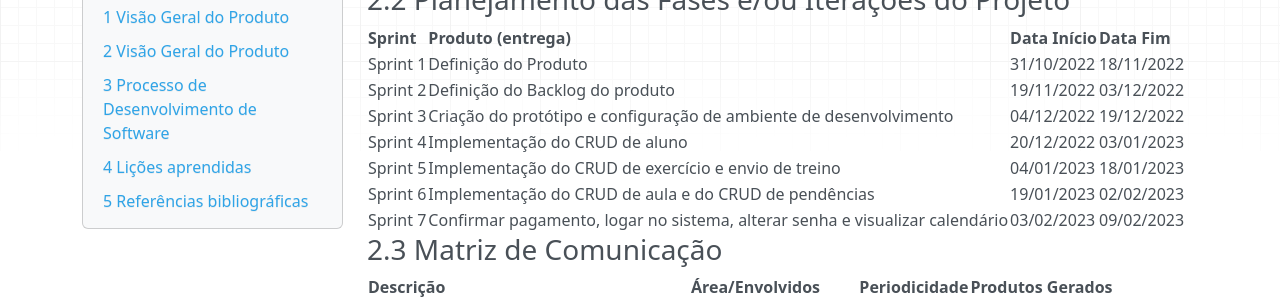
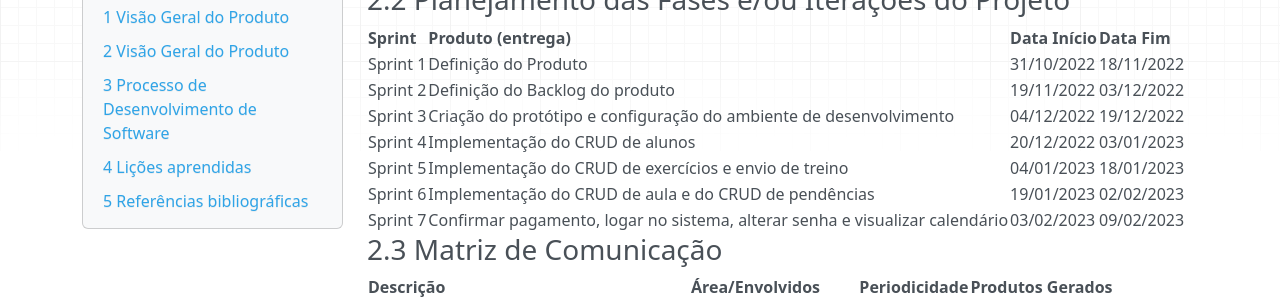
Before and after one commit to mdsreq-fga-unb/2022.2-Strix, an MkDocs documentation site: the page built from documentation/docs/visao_do_produto.md, in a window 1280 px wide and 900 px high, scrolled down 1310 px. Shown: the part 155-455 px from the top of the window. Built offline with MkDocs 1.6.1, drawn with Linux system fonts in a browser that asks for light colours; nearby versions of some CDN libraries.

Commit message:
Pequenas correções

```diff
--- a/documentation/docs/visao_do_produto.md
+++ b/documentation/docs/visao_do_produto.md
@@ -48,9 +48,9 @@ Javascript, React, Node.js
 | ---- | ---- | ---- | ---- |
 | Sprint 1 | Definição do Produto | 31/10/2022 | 18/11/2022 |
 | Sprint 2 | Definição do Backlog do produto  | 19/11/2022 | 03/12/2022 |
-| Sprint 3 | Criação do protótipo e configuração de ambiente de desenvolvimento | 04/12/2022 | 19/12/2022 |
-| Sprint 4 | Implementação do CRUD de aluno | 20/12/2022 | 03/01/2023 |
-| Sprint 5 | Implementação do CRUD de exercício e envio de treino | 04/01/2023 | 18/01/2023 |
+| Sprint 3 | Criação do protótipo e configuração do ambiente de desenvolvimento | 04/12/2022 | 19/12/2022 |
+| Sprint 4 | Implementação do CRUD de alunos | 20/12/2022 | 03/01/2023 |
+| Sprint 5 | Implementação do CRUD de exercícios e envio de treino | 04/01/2023 | 18/01/2023 |
 | Sprint 6 | Implementação do CRUD de aula e do CRUD de pendências | 19/01/2023 | 02/02/2023 |
 | Sprint 7 | Confirmar pagamento, logar no sistema, alterar senha e visualizar calendário | 03/02/2023 | 09/02/2023 |
 
```
